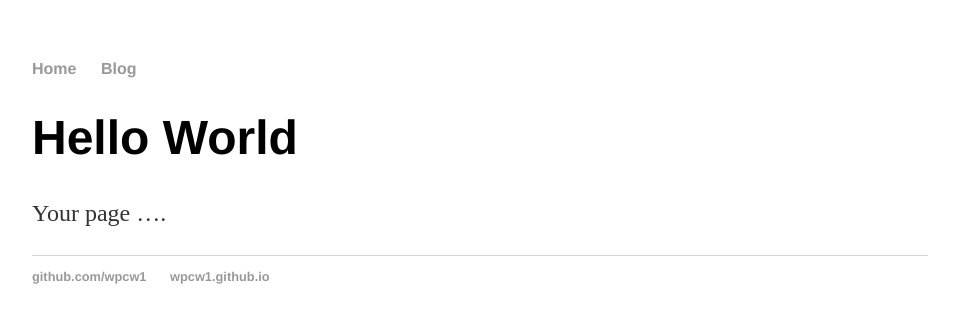
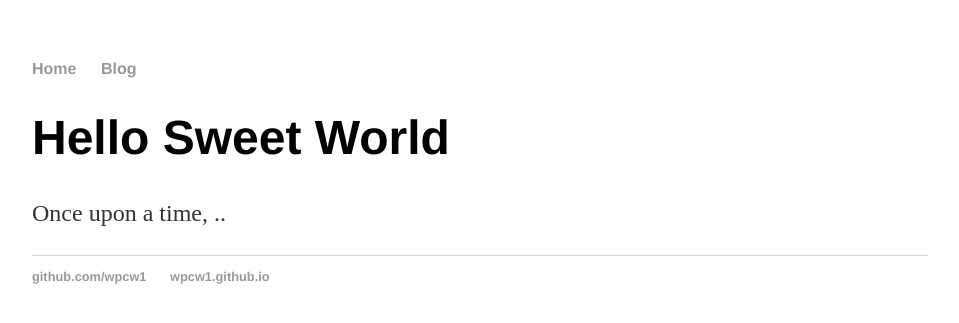
Before and after one commit to aryB003/aryB003.github.io, a Jekyll site: the page built from index.html, in a window 1280 px wide. Shown: the top 323 px of the page, without its empty margins (160-1119 px from the left). Built offline with Jekyll 4.4.1, drawn with Linux system fonts in a browser that asks for light colours.

Commit message:
Update index.html

```diff
--- a/index.html
+++ b/index.html
@@ -1,26 +1,8 @@
-<!DOCTYPE html>
-<html>
-<head>
-        <title>Web Programming CourseWork</title>
-        <!-- link to main stylesheet -->
-        <link rel="stylesheet" type="text/css" href="/css/main.css">
-</head>
-<body>
-<nav>
- <ul>
- <li><a href="/">Home</a></li>
- <li><a href="/blog">Blog</a></li>
- </ul>
-</nav>
-<div class="container">
- <div class="blurb">
- <h1>Hello World</h1>
- <p>Your page ….</p>
-<footer>
- <ul>
- <li><a href="https://github.com/wpcw1">github.com/wpcw1</a></li>
- <li><a href="https://wpcw1.github.io"> wpcw1.github.io </a></li>
-</ul>
-</footer>
-</body>
-</html>
+---
+layout: default
+title: WPCW1
+---
+<div class="blurb">
+<h1>Hello Sweet World</h1>
+<p>Once upon a time, ..</p>
+</div>
```
